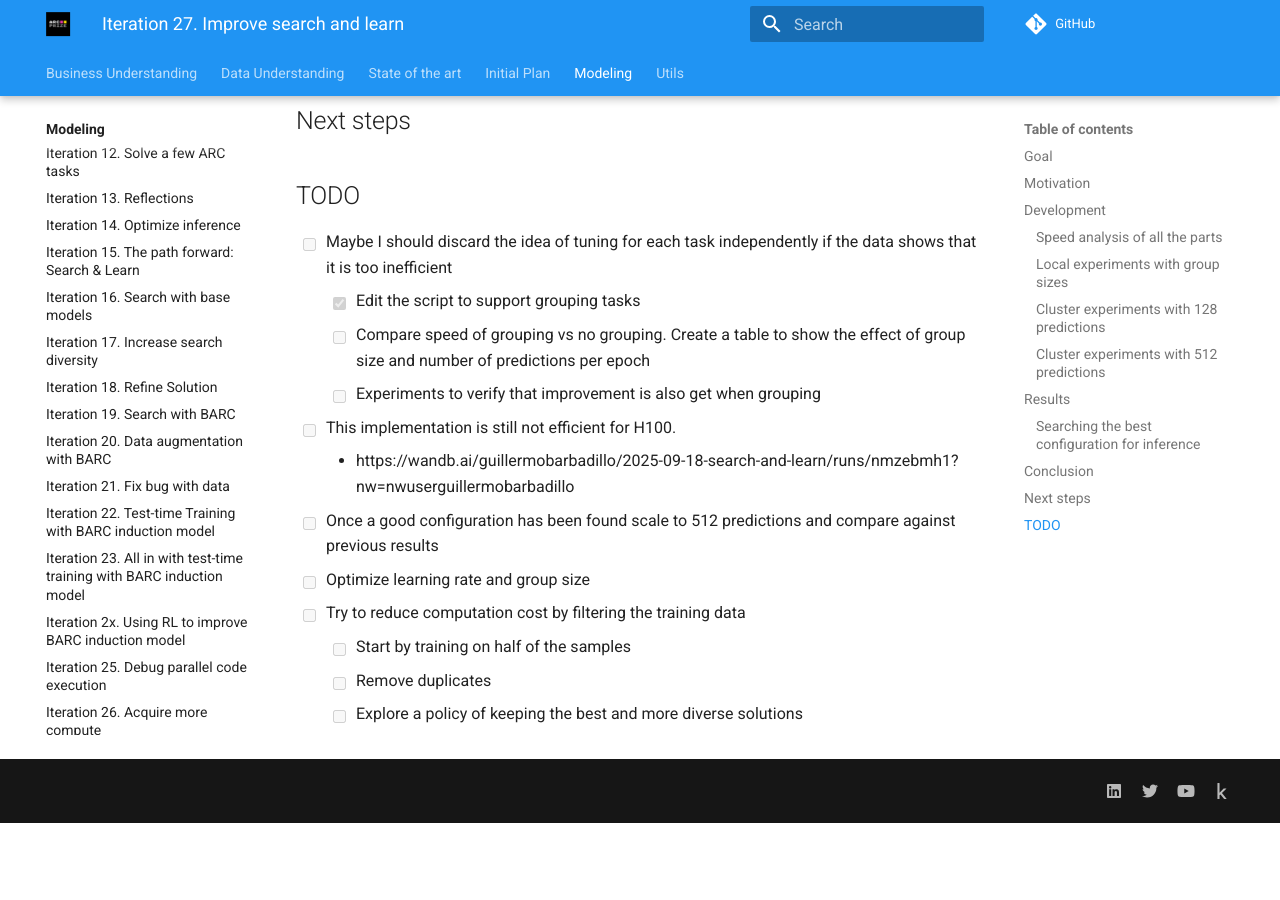
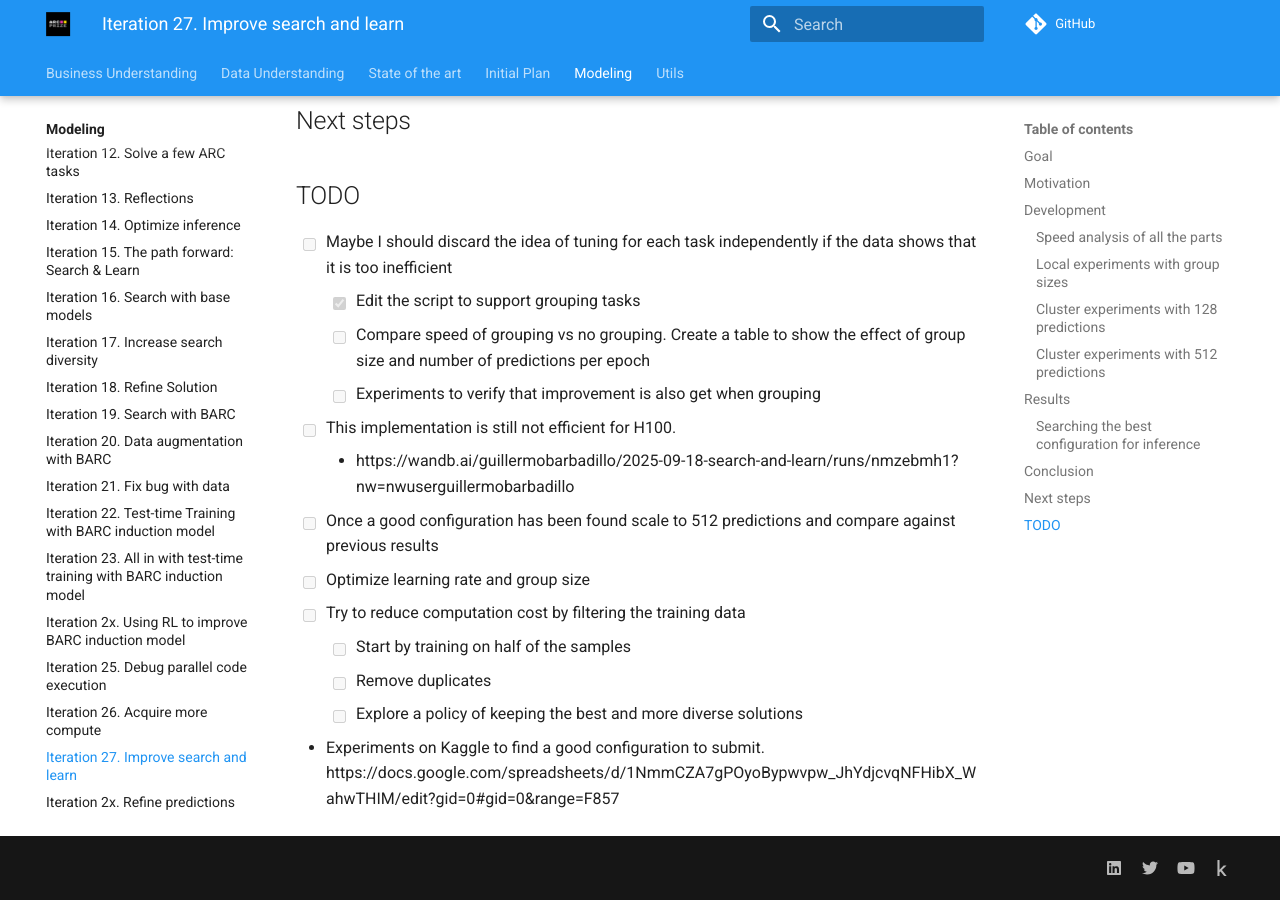
Before and after one commit to ironbar/arc25, an MkDocs documentation site: the page built from docs/modeling/Iteration_27_improve_search_and_learn.md, in a window 1280 px wide and 900 px high, scrolled down 9532 px. Built offline with MkDocs 1.6.1 and Material for MkDocs 9.7.7, drawn with Linux system fonts in a browser that asks for light colours; comment, search, counter and statistics services are not loaded; before the commit the page ends 10355 px from its top, so only the background shows below that.

Commit message:
added todo

```diff
--- a/docs/modeling/Iteration_27_improve_search_and_learn.md
+++ b/docs/modeling/Iteration_27_improve_search_and_learn.md
@@ -489,3 +489,4 @@
   - [ ] Start by training on half of the samples
   - [ ] Remove duplicates
   - [ ] Explore a policy of keeping the best and more diverse solutions
+- Experiments on Kaggle to find a good configuration to submit. https://docs.google.com/spreadsheets/d/1NmmCZA7gPOyoBypwvpw_JhYdjcvqNFHibX_WahwTHIM/edit?gid=0#gid=0&range=F857
```
